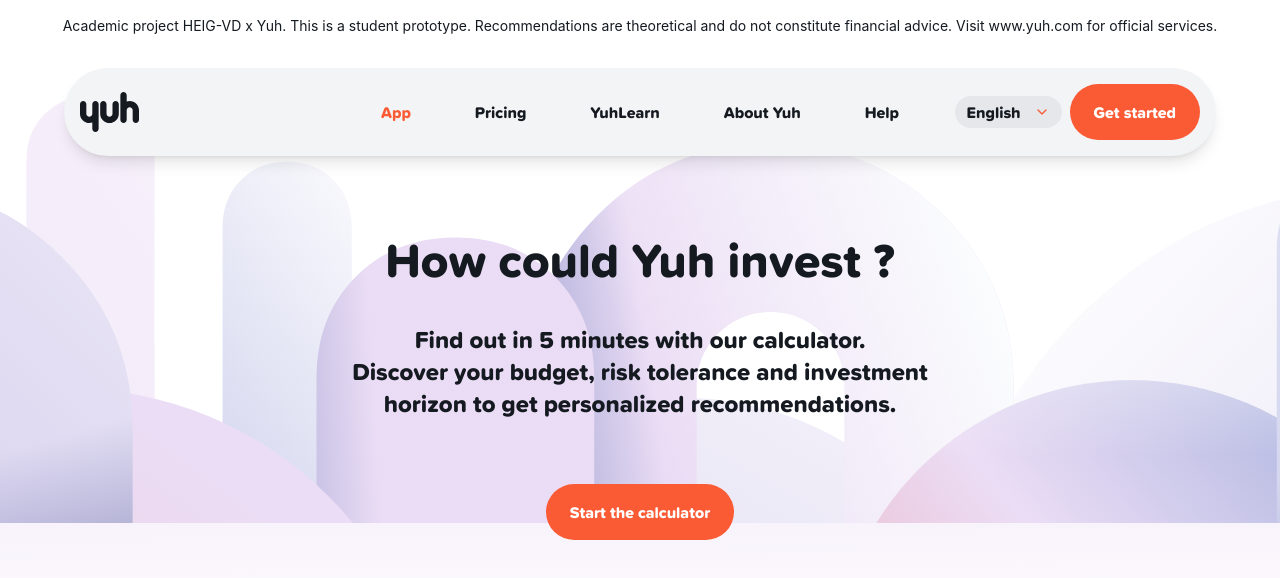
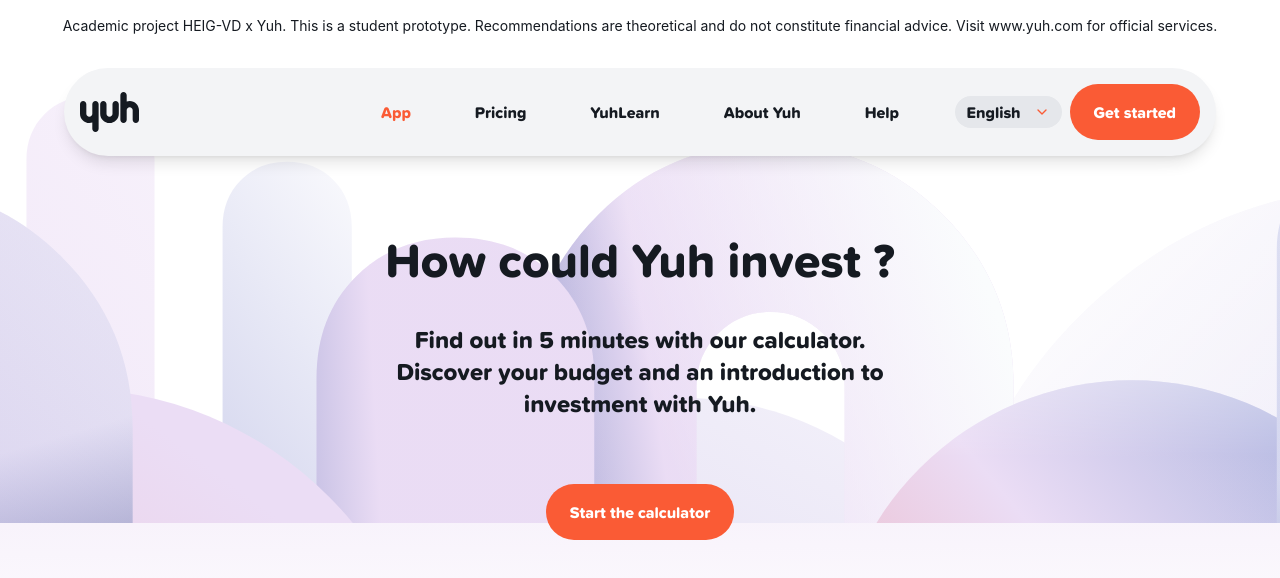
Before and after one commit to BAMAgency/yuh, a Vue app: page / in a window 1280 px wide. Shown: the top 578 px of the page. Built offline with nearby package versions, Linux system fonts and the light colour scheme.

Commit message:
fix some details

```diff
--- a/src/App.vue
+++ b/src/App.vue
@@ -34,7 +34,7 @@
           <div v-if="!isStarted"
             class="flex flex-col text-center items-center gap-4 md:text-xl lg:text-2xl text-lg pr-12 pl-12">
             Find out in 5 minutes with our calculator. <br />
-            Discover your budget, risk tolerance and investment horizon to get personalized recommendations.
+            Discover your budget and an introduction to investment with Yuh.
           </div>
         </div>
         <div v-if="!isStarted" class="mt-12">
--- a/src/components/TheCalculator.vue
+++ b/src/components/TheCalculator.vue
@@ -60,7 +60,7 @@
 
       <div class="mb-6 flex flex-col gap-2">
         <h1 class="text-2xl font-bold">Let's get started!</h1>
-        <p class="font-medium text-md">Answer a few questions about yourself to get personalized financial advice.</p>
+        <p class="font-medium text-md">Answer a few questions about yourself !</p>
       </div>
 
       <form action="" class="flex flex-col gap-8">
```
